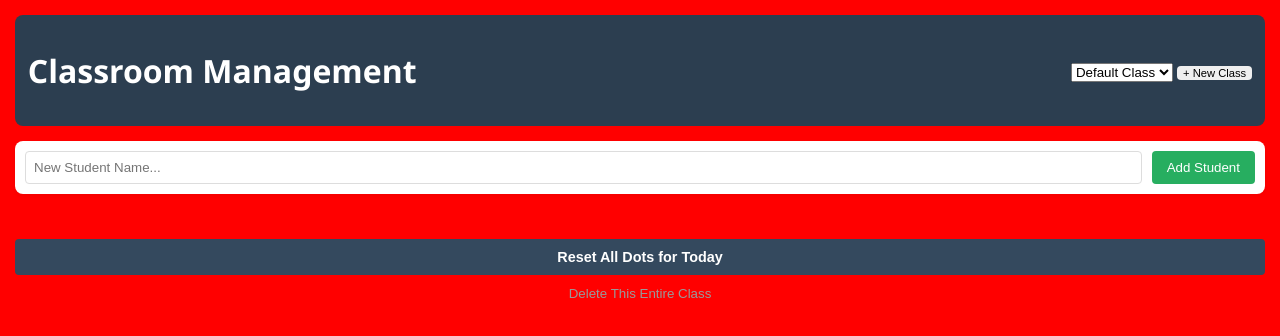
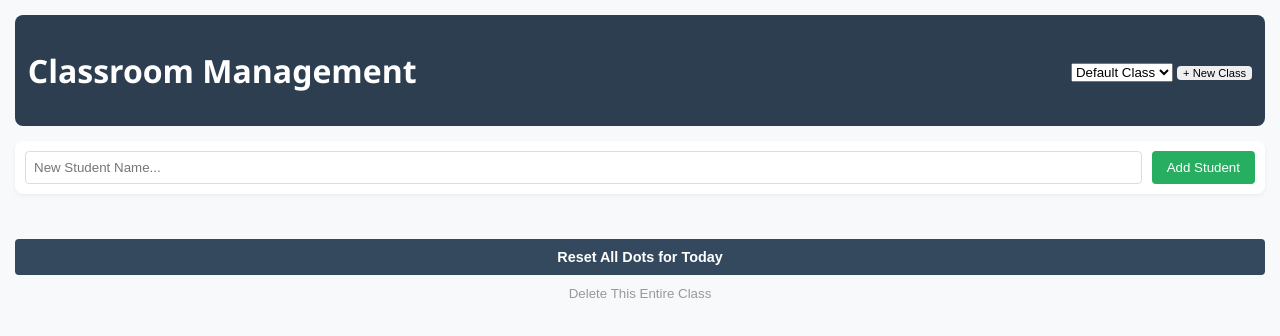
Before and after one commit to McPreacher/ClassroomManagement, a plain HTML site: page index.html in a window 1280 px wide. Drawn offline with Linux system fonts and the light colour scheme.

```diff
--- a/style.css
+++ b/style.css
@@ -7,7 +7,7 @@
 
 body {
     font-family: 'Segoe UI', Tahoma, Geneva, Verdana, sans-serif;
-    background: red;
+    background: var(--bg);
     margin: 0;
     padding: 15px;
 }
```
